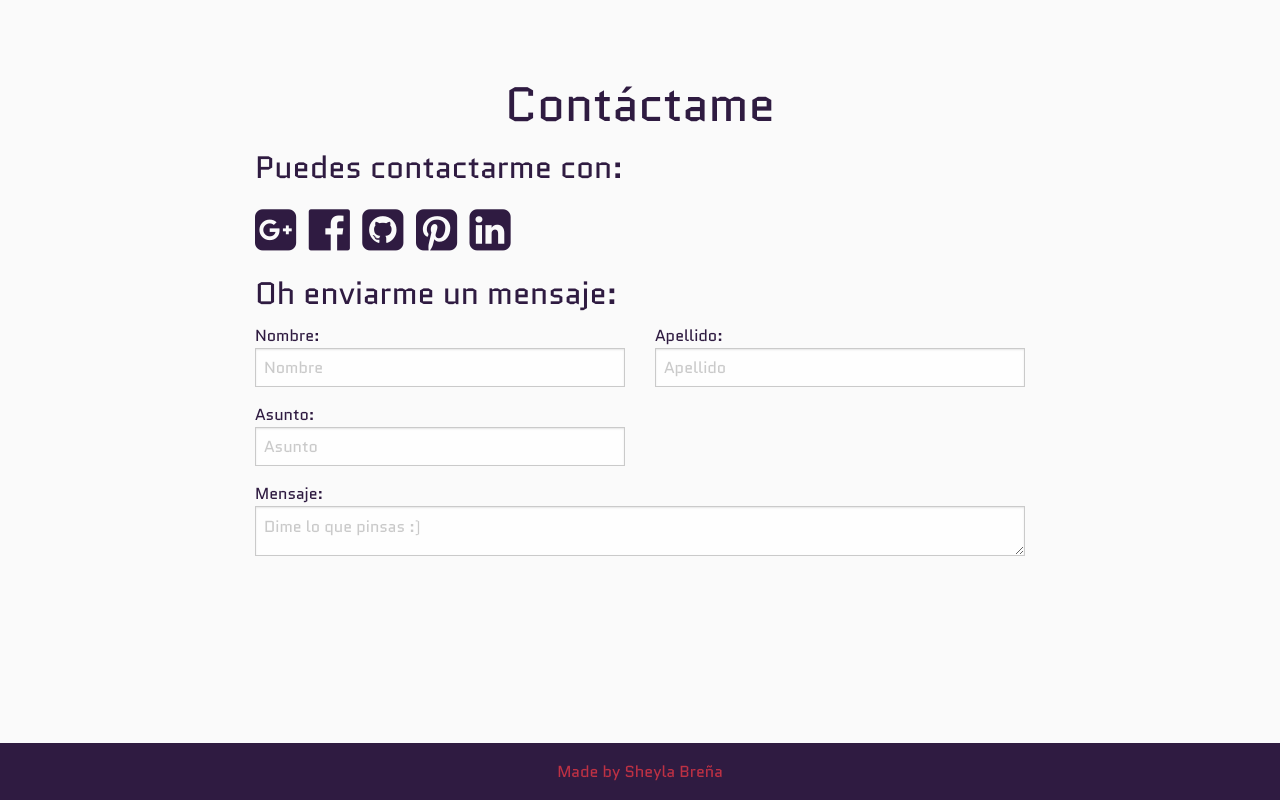
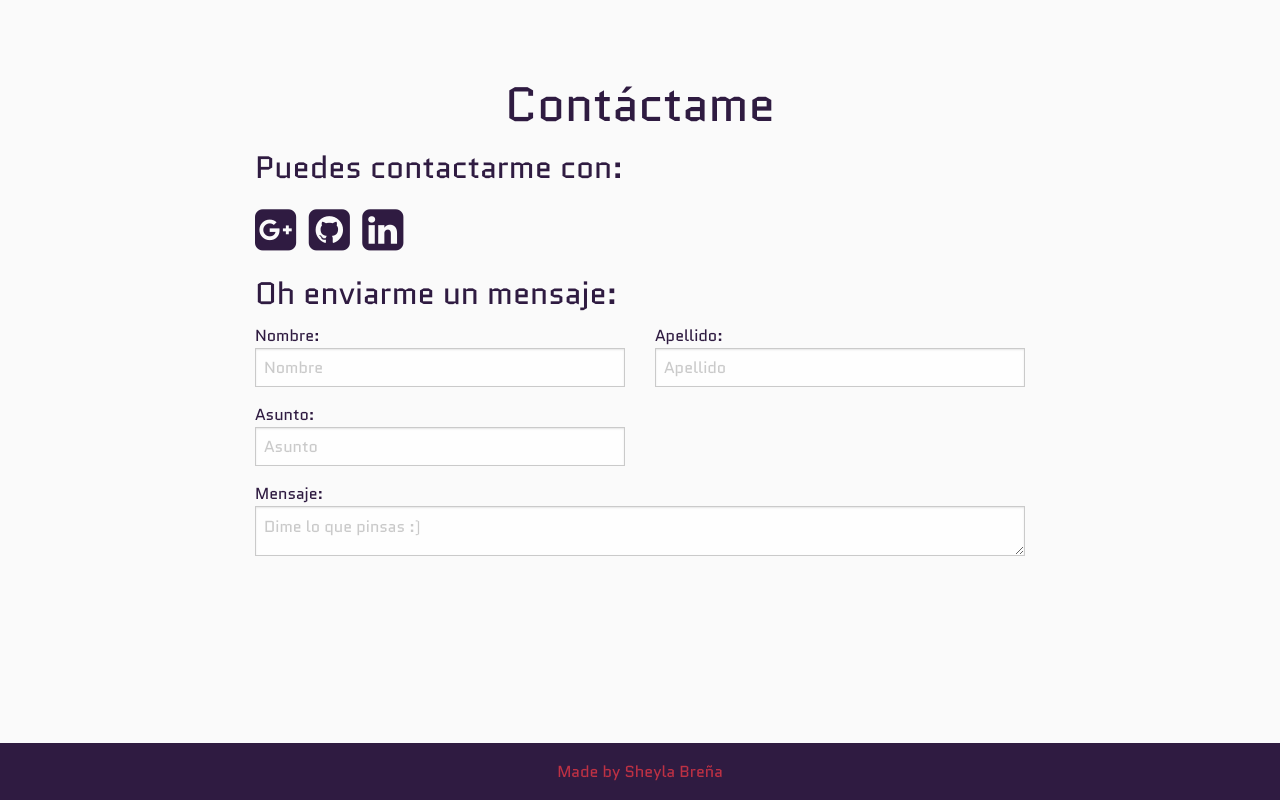
Before and after one commit to sheylabre/sheylabrena, a plain HTML site: page index.html in a window 1280 px wide. Shown: the part 5426-6226 px from the top of the page. Drawn offline with Linux system fonts and the light colour scheme.

Commit message:
quite los iconos

```diff
--- a/index.html
+++ b/index.html
@@ -536,9 +536,7 @@
                             <h3>Puedes contactarme con:</h3>
                             <h1>
                                 <i class="fa fa-google-plus-square"></i>
-                                <i class="fa fa-facebook-official"></i>
                                 <i class="fa fa-github-square"></i>
-                                <i class="fa fa-pinterest-square"></i>
                                 <i class="fa fa-linkedin-square"></i>
                             </h1>
                             <h3>Oh enviarme un mensaje:</h3>
```
